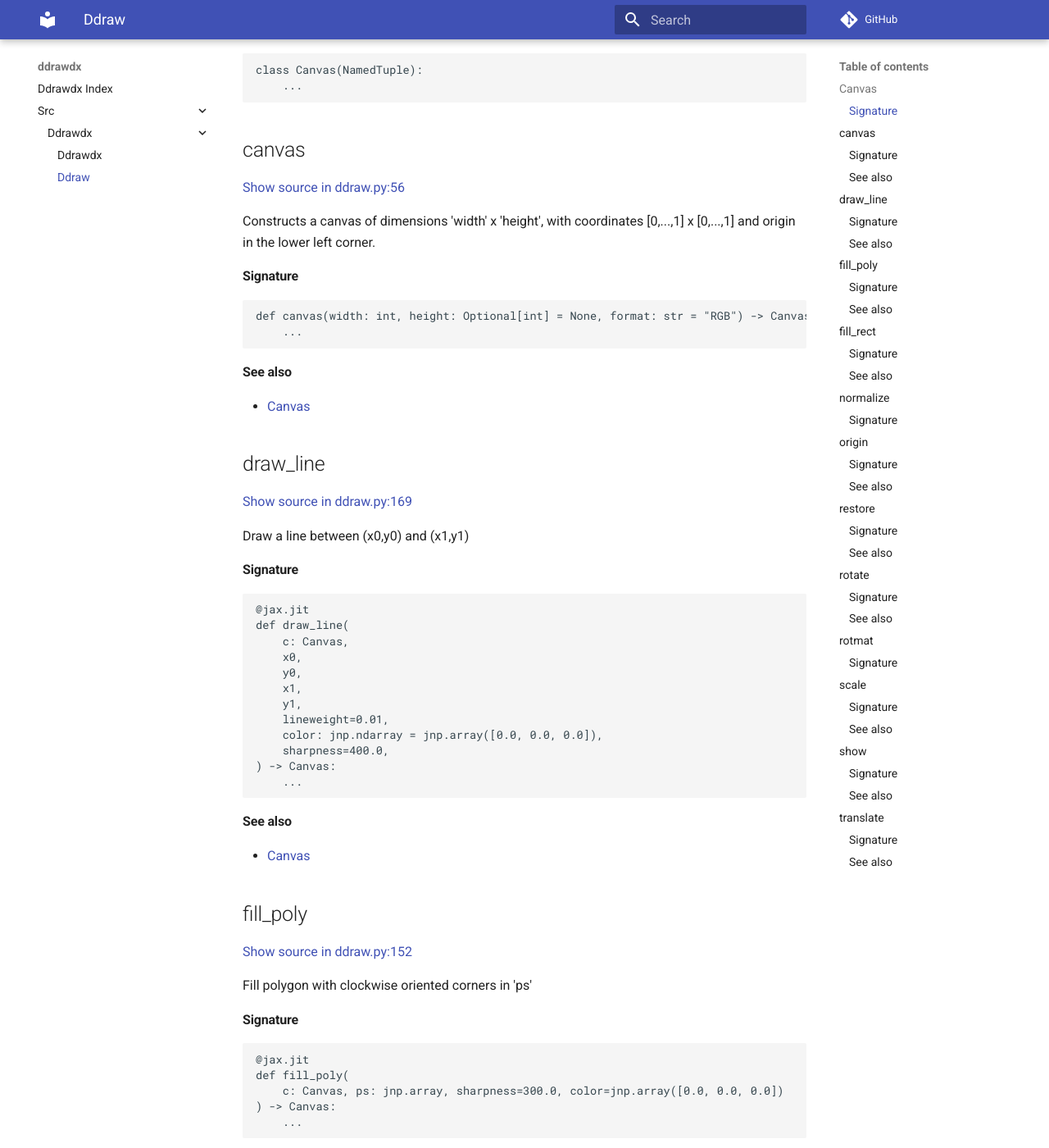
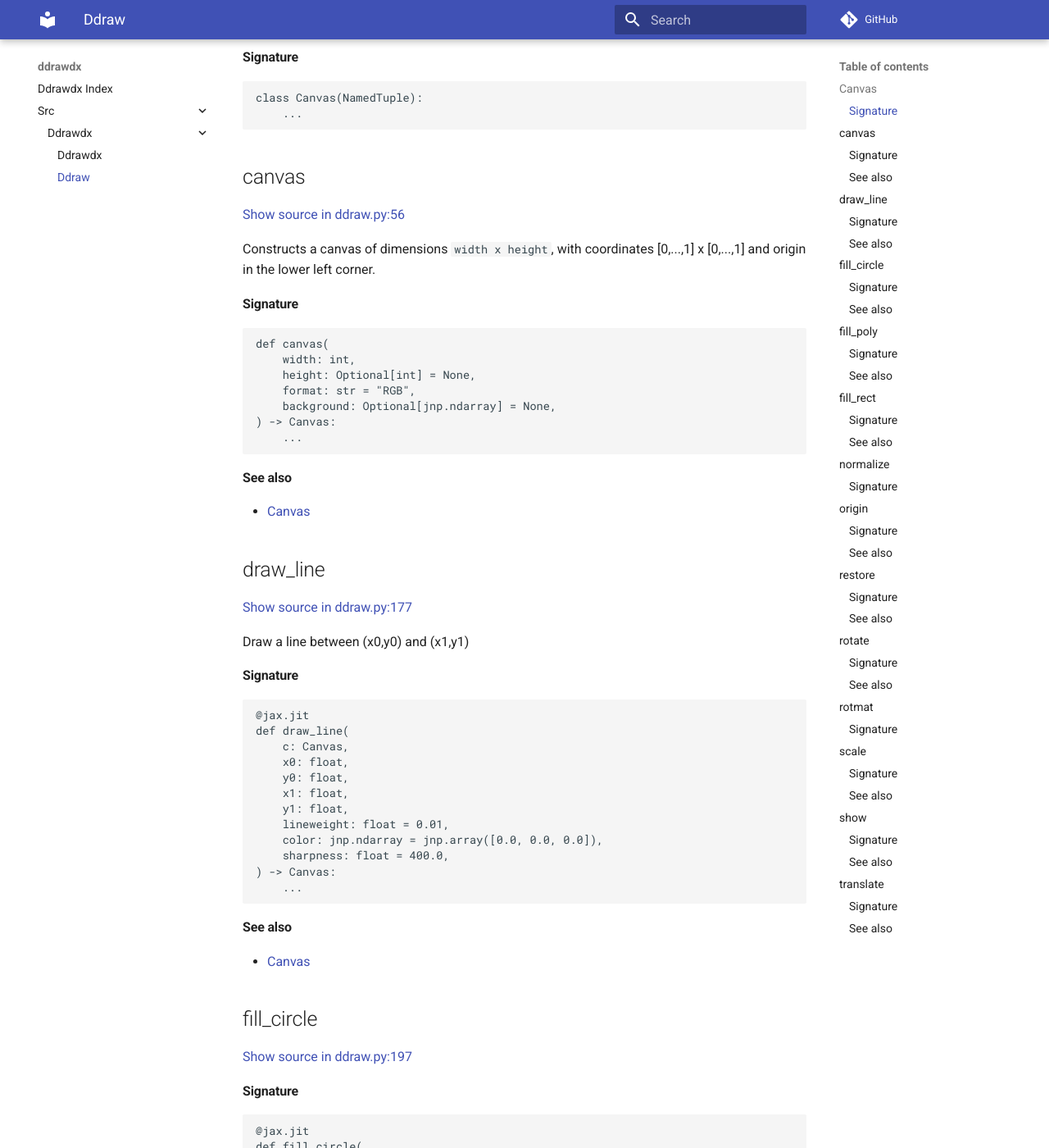
Before and after one commit to vincentmolin/ddrawdx, an MkDocs documentation site: the page built from docs/src/ddrawdx/ddraw.md, in a window 1280 px wide and 1400 px high, scrolled down 901 px. Shown: the whole window at 82% size. Built offline with MkDocs 1.6.1 and Material for MkDocs 9.7.7, drawn with Linux system fonts in a browser that asks for light colours; comment, search, counter and statistics services are not loaded; some of the changed text lies outside the part shown.

Commit message:
Add fill_circle

````diff
--- a/docs/src/ddrawdx/ddraw.md
+++ b/docs/src/ddrawdx/ddraw.md
@@ -11,6 +11,7 @@ Ddraw
   - [Canvas](#canvas)
   - [canvas](#canvas)
   - [draw_line](#draw_line)
+  - [fill_circle](#fill_circle)
   - [fill_poly](#fill_poly)
   - [fill_rect](#fill_rect)
   - [normalize](#normalize)
@@ -42,13 +43,18 @@ class Canvas(NamedTuple):
 
 [Show source in ddraw.py:56](../../../src/ddrawdx/ddraw.py#L56)
 
-Constructs a canvas of dimensions 'width' x 'height', with coordinates [0,...,1] x [0,...,1]
+Constructs a canvas of dimensions ```width x height```, with coordinates [0,...,1] x [0,...,1]
 and origin in the lower left corner.
 
 #### Signature
 
 ```python
-def canvas(width: int, height: Optional[int] = None, format: str = "RGB") -> Canvas:
+def canvas(
+    width: int,
+    height: Optional[int] = None,
+    format: str = "RGB",
+    background: Optional[jnp.ndarray] = None,
+) -> Canvas:
     ...
 ```
 
@@ -60,7 +66,7 @@ def canvas(width: int, height: Optional[int] = None, format: str = "RGB") -> Can
 
 ## draw_line
 
-[Show source in ddraw.py:169](../../../src/ddrawdx/ddraw.py#L169)
+[Show source in ddraw.py:177](../../../src/ddrawdx/ddraw.py#L177)
 
 Draw a line between (x0,y0) and (x1,y1)
 
@@ -70,14 +76,39 @@ Draw a line between (x0,y0) and (x1,y1)
 @jax.jit
 def draw_line(
     c: Canvas,
-    x0,
-    y0,
-    x1,
-    y1,
-    lineweight=0.01,
+    x0: float,
+    y0: float,
+    x1: float,
+    y1: float,
+    lineweight: float = 0.01,
     color: jnp.ndarray = jnp.array([0.0, 0.0, 0.0]),
-    sharpness=400.0,
+    sharpness: float = 400.0,
 ) -> Canvas:
+    ...
+```
+
+#### See also
+
+- [Canvas](#canvas)
+
+
+
+## fill_circle
+
+[Show source in ddraw.py:197](../../../src/ddrawdx/ddraw.py#L197)
+
+#### Signature
+
+```python
+@jax.jit
+def fill_circle(
+    c: Canvas,
+    cx: float,
+    cy: float,
+    r: float,
+    color: jnp.ndarray,
+    sharpness: float = 400.0,
+):
     ...
 ```
 
@@ -89,7 +120,7 @@ def draw_line(
 
 ## fill_poly
 
-[Show source in ddraw.py:152](../../../src/ddrawdx/ddraw.py#L152)
+[Show source in ddraw.py:160](../../../src/ddrawdx/ddraw.py#L160)
 
 Fill polygon with clockwise oriented corners in 'ps'
 
@@ -98,7 +129,7 @@ Fill polygon with clockwise oriented corners in 'ps'
 ```python
 @jax.jit
 def fill_poly(
-    c: Canvas, ps: jnp.array, sharpness=300.0, color=jnp.array([0.0, 0.0, 0.0])
+    c: Canvas, ps: jnp.array, sharpness: float = 300.0, color=jnp.array([0.0, 0.0, 0.0])
 ) -> Canvas:
     ...
 ```
@@ -111,9 +142,9 @@ def fill_poly(
 
 ## fill_rect
 
-[Show source in ddraw.py:137](../../../src/ddrawdx/ddraw.py#L137)
+[Show source in ddraw.py:145](../../../src/ddrawdx/ddraw.py#L145)
 
-Fill axis-parallell rectangle with corners in (x0,y0), (x1,y1). Does not work as expected with a rotated Canvas.
+Fill axis-parallell rectangle with corners in (x0,y0), (x1,y1).
 
 #### Signature
 
@@ -233,9 +264,9 @@ def rotmat(angle: float) -> jnp.ndarray:
 
 ## scale
 
-[Show source in ddraw.py:79](../../../src/ddrawdx/ddraw.py#L79)
+[Show source in ddraw.py:87](../../../src/ddrawdx/ddraw.py#L87)
 
-Scale coordinates multiplicatively
+Scale mesh, returning the new Canvas and old mesh for [restore](#restore)
 
 #### Signature
 
````
Also changed, not shown: other parts of docs/src/ddrawdx/ddraw.md (+5 -5 lines), README.md (+5 -1 lines), 1 other file.
